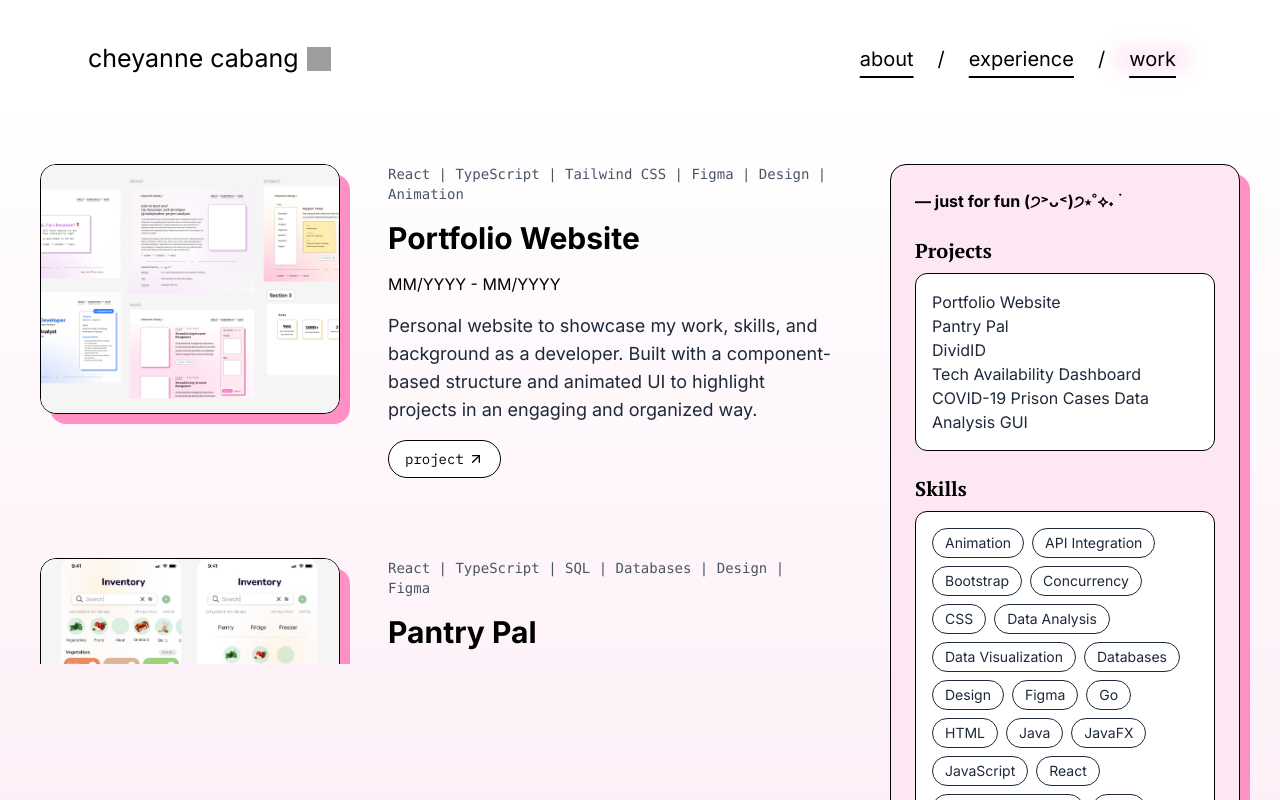
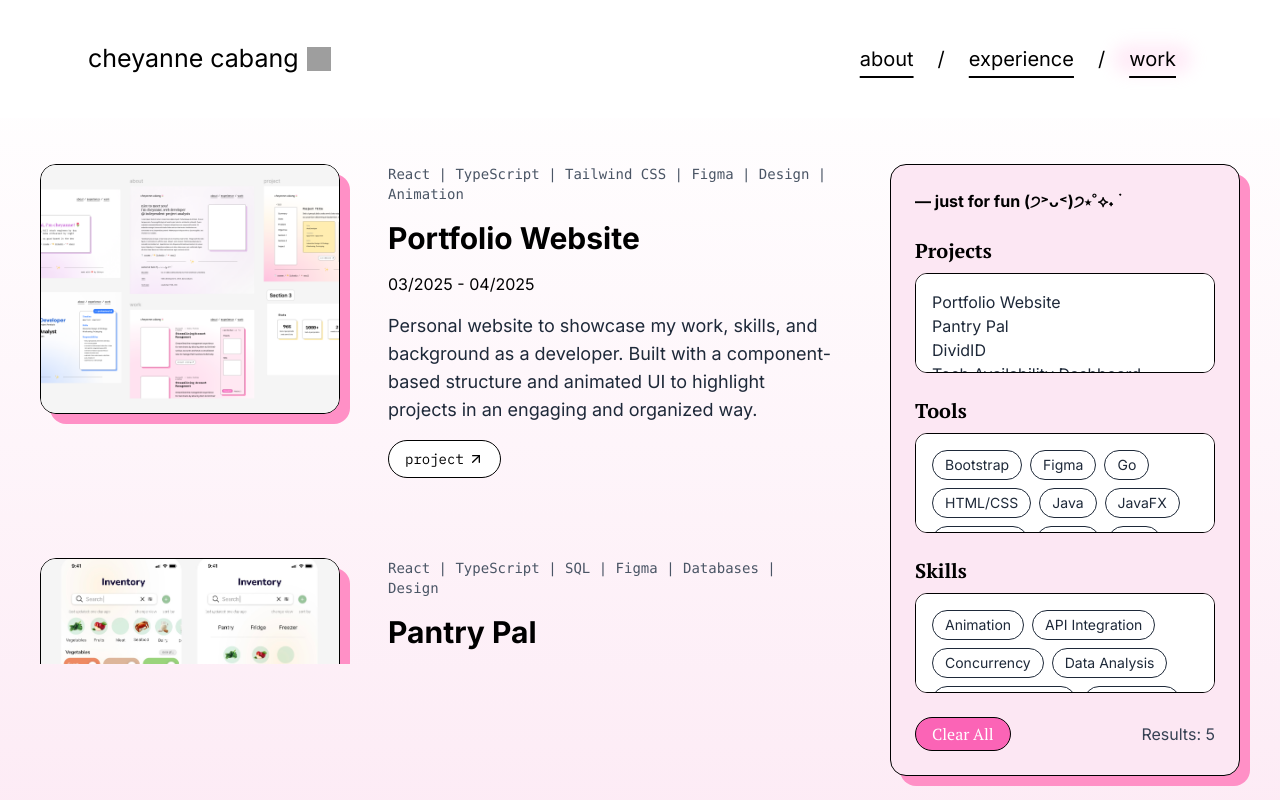
Before and after one commit to chvyqnne/portfolio, a React (Vite) app in the folder frontend/: page /work in a window 1280 px wide. Shown: the top 800 px of the page. Built offline with nearby package versions, Linux system fonts and the light colour scheme; grey boxes are pictures that could not be loaded.

Commit message:
added tools to project type

```diff
--- a/frontend/src/components/about/ImageCard.tsx
+++ b/frontend/src/components/about/ImageCard.tsx
@@ -5,7 +5,7 @@ export const ImageCard = () => {
 			id='image-container'
 			style={{ boxShadow: '15px 15px 0 #E1BEE7' }}
 		>
-			<img alt='headshot' src='./public/cheyanne.heic' />
+			<img alt='headshot' src='./public/headshot.jpg' />
 		</div>
 	);
 };
--- a/frontend/src/components/projectDetails/ProjectSummary.tsx
+++ b/frontend/src/components/projectDetails/ProjectSummary.tsx
@@ -6,12 +6,13 @@ type Props = {
 	readonly role: string;
 	readonly timeline: string;
 	readonly skills: string[];
+	readonly tools: string[];
 	readonly link: string;
 	readonly linkLabel: string;
 	readonly image?: string;
 };
 
-export const ProjectSummary = ({ title, description, image, skills, link, linkLabel, role, timeline }: Props) => {
+export const ProjectSummary = ({ title, description, image, skills, link, linkLabel, role, timeline, tools }: Props) => {
 	return (
 		<div className='p-4 space-y-4'>
 			<div className='space-y-4'>
@@ -27,6 +28,9 @@ export const ProjectSummary = ({ title, description, image, skills, link, linkLa
 						<p className='text-[#8F8F8F] mt-5'>Timeline</p>
 						<p>{timeline}</p>
 
+						<p className='text-[#8F8F8F] mt-5'>Tools</p>
+						<p>{tools.join(', ')}</p>
+
 						<p className='text-[#8F8F8F] mt-5'>Skills</p>
 						<p>{skills.join(', ')}</p>
 					</div>
@@ -38,15 +42,17 @@ export const ProjectSummary = ({ title, description, image, skills, link, linkLa
 					/>
 				</div>
 				<div
-					className='bg-white rounded-2xl h-[350px] w-[350px] flex flex-col justify-center border gap-5'
+					className='bg-white rounded-2xl h-[350px] w-[350px] border border-black flex items-center justify-center p-4'
 					id='project-image'
 					style={{ boxShadow: '15px 15px 0 #FFEDB0' }}
 				>
-					{image ? <img
-						alt={`${title} preview`}
-						className='object-contain max-h-full max-w-full'
-						src={image}
-					/> : null}
+					{image ? (
+						<img
+							alt={`${title} preview`}
+							className='w-full max-w-[400px] h-auto object-contain mx-auto'
+							src={image}
+						/>
+					) : null}
 				</div>
 			</div>
 		</div>
--- a/frontend/src/components/work/FilterSidebar.tsx
+++ b/frontend/src/components/work/FilterSidebar.tsx
@@ -1,5 +1,6 @@
 type Props = {
 	readonly allSkills: string[];
+	readonly allTools: string[];
 	readonly selectedSkills: string[];
 	readonly toggleSkill: (skill: string) => void;
 	readonly clearAll: () => void;
@@ -11,6 +12,7 @@ type Props = {
 
 export const FilterSidebar = ({
 	allSkills,
+	allTools,
 	selectedSkills,
 	toggleSkill,
 	clearAll,
@@ -37,7 +39,7 @@ export const FilterSidebar = ({
 
 				<div>
 					<p className='text-xl font-semibold mb-2'>Projects</p>
-					<ul className='bg-white border border-black rounded-xl p-4'>
+					<ul className='bg-white border border-black rounded-xl p-4 max-h-[100px] overflow-x-auto'>
 						{projects.map((p) => (
 							<li key={p.id}>
 								<button
@@ -53,8 +55,28 @@ export const FilterSidebar = ({
 				</div>
 
 				<div>
+					<p className='text-xl font-semibold mb-2'>Tools</p>
+					<div className='flex flex-wrap gap-2 bg-white border border-black rounded-xl p-4 mb-6 max-h-[100px] overflow-x-auto'>
+						{allTools.map((tool) => (
+							<button
+								className={`text-sm px-3 py-1 rounded-full hover:bg-pink-300 font-inter border ${
+									selectedSkills.includes(tool)
+										? 'bg-pink-400 text-white border-black'
+										: 'bg-white text-gray-800'
+								}`}
+								key={tool}
+								onClick={() => { toggleSkill(tool); }}
+								type='button'
+							>
+								{tool}
+							</button>
+						))}
+					</div>
+				</div>
+
+				<div>
 					<p className='text-xl font-semibold mb-2'>Skills</p>
-					<div className='flex flex-wrap gap-2 bg-white border border-black rounded-xl p-4'>
+					<div className='flex flex-wrap gap-2 bg-white border border-black rounded-xl p-4 max-h-[100px] overflow-x-auto'>
 						{allSkills.map((skill) => (
 							<button
 								className={`text-sm px-3 py-1 rounded-full hover:bg-pink-300 font-inter border ${selectedSkills.includes(skill)
--- a/frontend/src/components/work/MobileFilterDrawer.tsx
+++ b/frontend/src/components/work/MobileFilterDrawer.tsx
@@ -4,6 +4,7 @@ import { AnimatePresence, motion } from 'framer-motion';
 
 type Props = {
 	readonly allSkills: string[];
+	readonly allTools: string[];
 	readonly selectedSkills: string[];
 	readonly toggleSkill: (skill: string) => void;
 	readonly clearAll: () => void;
@@ -14,6 +15,7 @@ type Props = {
 
 export const MobileFilterDrawer = ({
 	allSkills,
+	allTools,
 	selectedSkills,
 	toggleSkill,
 	clearAll,
@@ -45,6 +47,7 @@ export const MobileFilterDrawer = ({
 					<div className='p-4'>
 						<FilterSidebar
 							allSkills={allSkills}
+							allTools={allTools}
 							clearAll={clearAll}
 							projects={projects}
 							resultCount={resultCount}
--- a/frontend/src/components/work/ProjectCard.tsx
+++ b/frontend/src/components/work/ProjectCard.tsx
@@ -6,12 +6,13 @@ type Props = {
 	readonly title: string;
 	readonly description: string;
 	readonly skills: string[];
+	readonly tools: string[];
 	readonly image: string;
 	readonly timeline: string;
 	readonly innerRef?: (el: HTMLDivElement | null) => void;
 };
 
-export const ProjectCard = ({ id, title, description, image, skills, timeline, innerRef }: Props) => (
+export const ProjectCard = ({ id, title, description, image, skills, timeline, tools, innerRef }: Props) => (
 	<div
 		className='grid grid-cols-1 md:grid-cols-[300px_1fr] gap-6 md:gap-12 items-start'
 		ref={innerRef}
@@ -32,7 +33,7 @@ export const ProjectCard = ({ id, title, description, image, skills, timeline, i
 		</motion.div>
 
 		<div className='flex flex-col gap-4'>
-			<p className='text-sm font-mono text-gray-600'>{skills.join(' | ')}</p>
+			<p className='text-sm font-mono text-gray-600'>{[...tools, ...skills].join(' | ')}</p>
 			<h3 className='text-3xl font-bold font-inter'>{title}</h3>
 			<p className='font-inter'>{timeline}</p>
 			<p className='text-lg font-inter text-gray-800'>{description}</p>
--- a/frontend/src/data/projects.ts
+++ b/frontend/src/data/projects.ts
@@ -10,6 +10,7 @@ export type Project = {
 	description: string;
 	timeline: string;
 	role: string;
+	tools: string[];
 	skills: string[];
 	image: string;
 	link: string;
@@ -22,12 +23,13 @@ export const projects: Project[] = [
 		id: 1,
 		title: 'Portfolio Website',
 		description:
-            'Personal website to showcase my work, skills, and background as a developer. Built with a component-based structure and animated UI to highlight projects in an engaging and organized way.',
-		timeline: 'MM/YYYY - MM/YYYY',
+			'Personal website to showcase my work, skills, and background as a developer. Built with a component-based structure and animated UI to highlight projects in an engaging and organized way.',
+		timeline: '03/2025 - 04/2025',
 		role: 'Developer',
-		skills: [
-			'React', 'TypeScript', 'Tailwind CSS', 'Figma', 'Design', 'Animation',
+		tools: [
+			'React', 'TypeScript', 'Tailwind CSS', 'Figma',
 		],
+		skills: ['Design', 'Animation'],
 		image: '/projects/portfolioSpec.png',
 		link: '#',
 		linkLabel: 'link',
@@ -43,12 +45,13 @@ export const projects: Project[] = [
 		id: 2,
 		title: 'Pantry Pal',
 		description:
-            'Lorem ipsum dolor sit amet, consectetur adipiscing elit, sed do eiusmod tempor incididunt ut labore et dolore magna aliqua.',
+			'Lorem ipsum dolor sit amet, consectetur adipiscing elit, sed do eiusmod tempor incididunt ut labore et dolore magna aliqua.',
 		timeline: 'MM/YYYY - MM/YYYY',
 		role: 'Developer',
-		skills: [
-			'React', 'TypeScript', 'SQL', 'Databases', 'Design', 'Figma',
+		tools: [
+			'React', 'TypeScript', 'SQL', 'Figma',
 		],
+		skills: ['Databases', 'Design'],
 		image: '/projects/pantryPal.jpg',
 		link: '#',
 		linkLabel: 'link',
@@ -57,12 +60,11 @@ export const projects: Project[] = [
 		id: 3,
 		title: 'DividID',
 		description:
-            'Lorem ipsum dolor sit amet, consectetur adipiscing elit, sed do eiusmod tempor incididunt ut labore et dolore magna aliqua.',
-		timeline: 'MM/YYYY - MM/YYYY',
+			'Lorem ipsum dolor sit amet, consectetur adipiscing elit, sed do eiusmod tempor incididunt ut labore et dolore magna aliqua.',
+		timeline: '10/2023 - 03/2024',
 		role: 'Developer',
-		skills: [
-			'Go', 'SQLite', 'Concurrency', 'Databases',
-		],
+		tools: ['Go', 'SQLite'],
+		skills: ['Concurrency', 'Databases'],
 		image: '/projects/copyTool.png',
 		link: '#',
 		linkLabel: 'link',
@@ -72,17 +74,10 @@ export const projects: Project[] = [
 		title: 'Tech Availability Dashboard',
 		role: 'Developer',
 		description:
-            'Developed a real-time technology availability dashboard for the American University Library to display live computer and equipment usage. Focused on user-friendly design and smooth animations to improve accessibility and student experience.',
+			'Developed a real-time technology availability dashboard for the American University Library to display live computer and equipment usage. Focused on user-friendly design and smooth animations to improve accessibility and student experience.',
 		timeline: '02/2021 - 07/2021',
-		skills: [
-			'JavaScript',
-			'Bootstrap',
-			'HTML',
-			'CSS',
-			'API Integration',
-			'UI Animation',
-			'Responsive Design',
-		],
+		tools: ['JavaScript', 'Bootstrap', 'HTML/CSS'],
+		skills: ['API Integration', 'Animation', 'Responsive Design'],
 		image: '/projects/libraryDashboard.jpg',
 		link: '#',
 		linkLabel: 'link',
@@ -91,15 +86,11 @@ export const projects: Project[] = [
 		id: 5,
 		title: 'COVID-19 Prison Cases Data Analysis GUI',
 		role: 'Developer',
-		description: 'Created a desktop application using JavaFX to visualize and analyze COVID-19 prison case data as part of a programming course project. Designed with interactive charts and a clean interface to highlight key data trends for non-technical users.',
+		description:
+			'Created a desktop application using JavaFX to visualize and analyze COVID-19 prison case data as part of a programming course project. Designed with interactive charts and a clean interface to highlight key data trends for non-technical users.',
 		timeline: '04/2021 - 05/2021',
-		skills: [
-			'Java',
-			'JavaFX',
-			'Data Visualization',
-			'Data Analysis',
-			'UI Design',
-		],
+		tools: ['Java', 'JavaFX'],
+		skills: ['Data Visualization', 'Data Analysis', 'Design'],
 		image: '/projects/javaDataAnalysis.jpg',
 		link: '#',
 		linkLabel: 'link',
--- a/frontend/src/pages/About.tsx
+++ b/frontend/src/pages/About.tsx
@@ -3,6 +3,7 @@ import { Divider } from '../components/Divider';
 import { FunFactsSection } from '../components/about/FunFactsSection';
 import { ImageCard } from '../components/about/ImageCard';
 import { motion } from 'framer-motion';
+import { Footer } from '../components/Footer';
 
 export const About = () => {
 	return (
@@ -23,7 +24,9 @@ export const About = () => {
 						<Divider />
 					</div>
 					<FunFactsSection />
-
+					<div className='pt-10'>
+						<Footer />
+					</div>
 				</div>
 			</div>
 		</motion.div >
--- a/frontend/src/pages/ProjectDetails.tsx
+++ b/frontend/src/pages/ProjectDetails.tsx
@@ -44,6 +44,7 @@ export const ProjectDetails = () => {
 								skills={project.skills}
 								timeline={project.timeline}
 								title={project.title}
+								tools={project.tools}
 							/>
 						</div>
 					</div>
--- a/frontend/src/pages/Work.tsx
+++ b/frontend/src/pages/Work.tsx
@@ -6,10 +6,11 @@ import { MobileFilterDrawer } from '../components/work/MobileFilterDrawer';
 import { Footer } from '../components/Footer';
 import { projects, Project } from '../data/projects';
 
-const getAllSkills = (projectList: Project[]) =>
-	[...new Set(projectList.flatMap((p) => p.skills))].sort((a, b) =>
-		a.localeCompare(b),
-	);
+const getAllSkills = (projectList: Project[]) => {
+	const tools = [...new Set(projectList.flatMap((p) => p.tools))].sort((a, b) => a.localeCompare(b));
+	const skills = [...new Set(projectList.flatMap((p) => p.skills))].sort((a, b) => a.localeCompare(b));
+	return { tools, skills };
+};
 
 export const Work = () => {
 	const [selectedSkills, setSelectedSkills] = useState<string[]>([]);
@@ -24,11 +25,12 @@ export const Work = () => {
 
 	const filteredProjects = selectedSkills.length
 		? projects.filter((p) =>
-			selectedSkills.every((s) => p.skills.includes(s)),
+			selectedSkills.every((s) => p.skills.includes(s) || p.tools.includes(s)),
 		)
 		: projects;
 
-	const allSkills = getAllSkills(projects);
+	const { tools, skills } = getAllSkills(projects);
+
 	const projectRefs = useRef<Record<number, HTMLDivElement | null>>({});
 
 	const scrollToProject = (id: number) => {
@@ -53,7 +55,8 @@ export const Work = () => {
 							}}
 						>
 							<MobileFilterDrawer
-								allSkills={allSkills}
+								allSkills={skills}
+								allTools={tools}
 								clearAll={clearAll}
 								projects={projects}
 								resultCount={filteredProjects.length}
@@ -72,13 +75,15 @@ export const Work = () => {
 										skills={project.skills}
 										timeline={project.timeline}
 										title={project.title}
+										tools={project.tools}
 									/>
 								))}
 							</div>
 						</div>
 
 						<FilterSidebar
-							allSkills={allSkills}
+							allSkills={skills}
+							allTools={tools}
 							clearAll={clearAll}
 							projects={projects}
 							resultCount={filteredProjects.length}
```
Also changed, not shown: frontend/src/components/about/AboutTextSection.tsx (+5 -6 lines).
